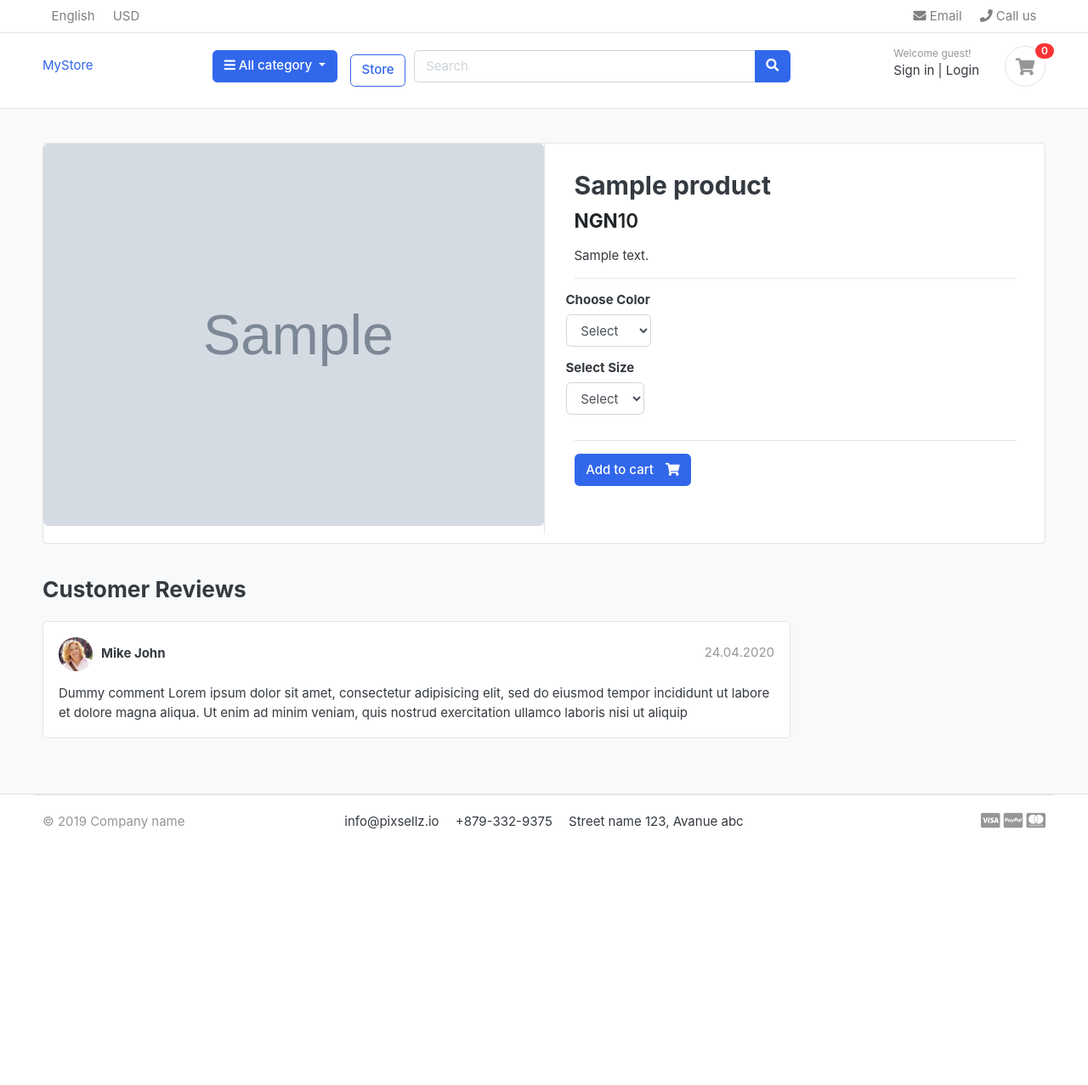
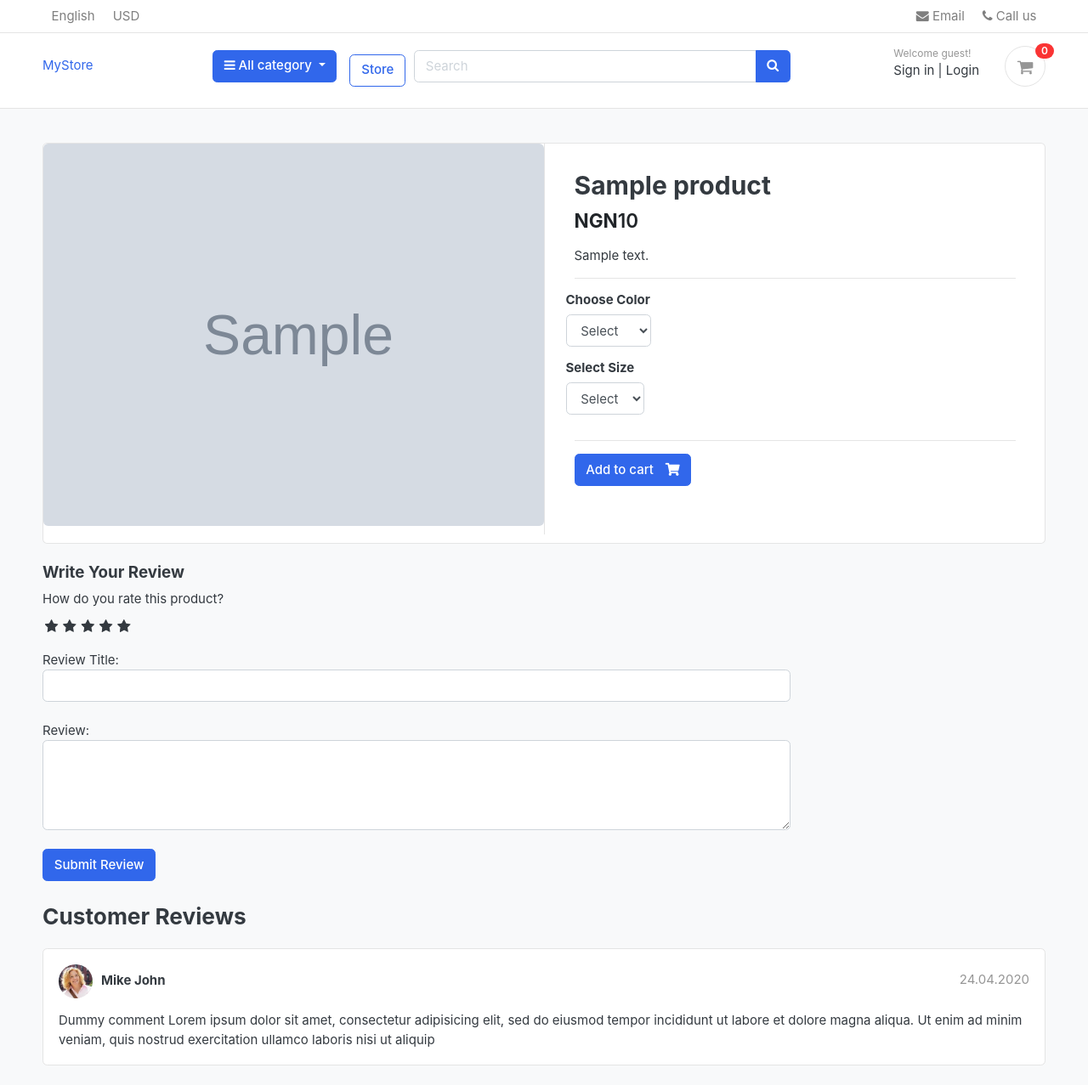
Before and after one commit to unuefeejovwoke/Modern-eccomerce-website, a Django app: a page that uses templates/base.html in a window 1280 px wide. Shown: the top 1277 px of the page at 85% size. Before the commit the page ends 976 px from the top, so only its background shows below. Run offline with Django 3.2, Linux system fonts and the light colour scheme; tables that the repository leaves empty hold one stand-in row (values such as "Sample post"); grey boxes marked "Sample" are stand-in pictures; some libraries are stand-ins or nearby versions; some web fonts are replaced.

Commit message:
styled and created rating system model

```diff
--- /dev/null
+++ b/mystore/static/css/custom.css
@@ -0,0 +1,61 @@
+/* Hide Radio button */
+.rate > input{
+    display: none;
+  }
+
+  .rate{
+    display: inline-block;;
+    border: 0;
+  }
+
+  .rate > label{
+    float: right;
+  }
+
+  /* Showing the stars */
+  .rate > label:before{
+    display: inline-block;
+    font-size: 1.1rem;
+    font-family: FontAwesome;
+    content: "\f005";
+    margin:0;
+    padding:0.3rem .2rem;
+    cursor: pointer;
+  }
+
+  /* Half star */
+  .rate .half:before{
+    content: "\f089";
+    position: absolute;
+    padding-right: 0;
+  }
+
+  /* Click and hover */
+  input:checked ~ label, label:hover ~ label{
+    color: #ffb503;
+  }
+
+  /* hover hightlight */
+  input:checked + label:hover, input:checked ~ label:hover,input:checked ~ label:hover ~ label,
+  label:hover ~ input:checked ~ label{
+    color: #cc9000;
+  }
+
+  .rating-star i{
+    color: #ffb503 !important;
+  }
+
+  ul.thumb{
+    margin:0 auto;
+    padding: 0;
+    float: left;
+  }
+  ul.thumb li{
+    list-style: none;
+    margin: 10px;
+  }
+  ul.thumb li img{
+    width: 80px;
+    height: 80px;
+    border: 1px solid grey;
+  }
--- a/store/admin.py
+++ b/store/admin.py
@@ -1,5 +1,5 @@
 from django.contrib import admin
-from .models import Product, Variation
+from .models import Product, Variation, ReviewRating
 # Register your models here.
 
 class ProductAdmin(admin.ModelAdmin):
@@ -15,3 +15,4 @@ class VariationAdmin(admin.ModelAdmin):
 
 admin.site.register(Product, ProductAdmin)
 admin.site.register(Variation, VariationAdmin)
+admin.site.register(ReviewRating)
--- a/store/models.py
+++ b/store/models.py
@@ -2,6 +2,7 @@ from unicodedata import category
 from django.db import models
 
 from category.models import Category
+from accounts.models import Account
 from django.urls import reverse
 
 # Create your models here.
@@ -46,3 +47,17 @@ class Variation(models.Model):
 
     def __str__(self):
         return self.variation_value
+
+class ReviewRating(models.Model):
+    product = models.ForeignKey(Product, on_delete=models.CASCADE)
+    user = models.ForeignKey(Account, on_delete=models.CASCADE)
+    subject = models.CharField(max_length=100, blank=True)
+    review = models.TextField(max_length=500, blank=True)
+    rating = models.FloatField()
+    ip = models.CharField(max_length=20, blank=True)
+    status = models.BooleanField(default=True)
+    created_at = models.DateTimeField(auto_now_add=True)
+    updated_at = models.DateTimeField(auto_now=True)
+
+    def __str__(self):
+        return self.subject
--- a/store/urls.py
+++ b/store/urls.py
@@ -8,4 +8,5 @@ urlpatterns = [
     path('category/<slug:category_slug>/', views.store, name="products_by_category"),
     path('category/<slug:category_slug>/<slug:product_slug>/', views.product_detail, name="product_detail"),
     path('search/', views.search, name="search"),
+    path('submit_review/<int:product_id>/', views.submit_review, name='submit_review'),
 ]
--- a/store/views.py
+++ b/store/views.py
@@ -1,14 +1,16 @@
 from itertools import product
-from django.shortcuts import render, get_object_or_404
+from django.shortcuts import render, get_object_or_404, redirect
 
 from cart.models import CartItem
-from .models import Product
+from .models import Product, ReviewRating
 from category.models import Category
 from django.db.models import Q
 
 from cart.models import CartItem
 from cart.views import _cart_id
 from django.core.paginator import EmptyPage, PageNotAnInteger, Paginator
+from .forms import ReviewForm
+from django.contrib import messages
 
 from django.http import HttpResponse
 # Create your views here.
@@ -60,3 +62,26 @@ def search(request):
             'keyword':keyword
         }
     return render(request, 'store/store.html', context)
+
+def submit_review(request, product_id):
+    url = request.META.get('HTTP_REFERER')
+    if request.method == 'POST':
+        try:
+            reviews = ReviewRating.objects.get(user__id=request.user.id, product__id=product_id)
+            form = ReviewForm(request.POST, instance=reviews)
+            form.save()
+            messages.success(request, 'Thank you! Your review has been updated.')
+            return redirect(url)
+        except ReviewRating.DoesNotExist:
+            form = ReviewForm(request.POST)
+            if form.is_valid():
+                data = ReviewRating()
+                data.subject = form.cleaned_data['subject']
+                data.rating = form.cleaned_data['rating']
+                data.review = form.cleaned_data['review']
+                data.ip = request.META.get('REMOTE_ADDR')
+                data.product_id = product_id
+                data.user_id = request.user.id
+                data.save()
+                messages.success(request, 'Thank you! Your review has been submitted.')
+                return redirect(url)
--- a/templates/base.html
+++ b/templates/base.html
@@ -24,6 +24,9 @@
 <!-- custom style -->
 <link href="{% static 'css/ui.css' %}" rel="stylesheet" type="text/css"/>
 <link href="{% static 'css/responsive.css' %}" rel="stylesheet" media="only screen and (max-width: 1200px)" />
+
+<link href="{% static 'css/custom.css' %}" rel="stylesheet" type="text/css"/>
+<link rel="stylesheet" href="https://cdnjs.cloudflare.com/ajax/libs/font-awesome/4.7.0/css/font-awesome.min.css">
 
 <!-- custom javascript -->
 <script src="{% static 'js/script.js' %}" type="text/javascript"></script>
--- a/templates/store/product_detail.html
+++ b/templates/store/product_detail.html
@@ -74,6 +74,42 @@
     <div class="row">
                 <div class="col-md-9">
 
+                    <form action="{% url 'submit_review' single_product.id %}" method="POST">
+                        {% csrf_token %}
+                        <h5>Write Your Review</h5>
+                        <div>
+                            <!-- Rating stars -->
+                            <label>How do you rate this product?</label>
+                            <br>
+                            <div class="rate">
+                                <input type="radio" name="rating" id="rating10" value="5" required /><label for="rating10" title="5"></label>
+                                <input type="radio" name="rating" id="rating9" value="4.5" required /><label for="rating9" title="4.5" class="half"></label>
+                                <input type="radio" name="rating" id="rating8" value="4" required /><label for="rating8" title="4"></label>
+                                <input type="radio" name="rating" id="rating7" value="3.5" required /><label for="rating7" title="3.5" class="half"></label>
+                                <input type="radio" name="rating" id="rating6" value="3" required /><label for="rating6" title="3"></label>
+                                <input type="radio" name="rating" id="rating5" value="2.5" required /><label for="rating5" title="2.5" class="half"></label>
+                                <input type="radio" name="rating" id="rating4" value="2" required /><label for="rating4" title="2"></label>
+                                <input type="radio" name="rating" id="rating3" value="1.5" required /><label for="rating3" title="1.5" class="half"></label>
+                                <input type="radio" name="rating" id="rating2" value="1" required /><label for="rating2" title="1"></label>
+                                <input type="radio" name="rating" id="rating1" value="0.5" required /><label for="rating1" title="0.5" class="half"></label>
+                            </div>
+    <br>
+
+                            Review Title:
+                            <input type="text" class="form-control" name="subject">
+                            <br>
+                            Review:
+                            <textarea name="review" rows="4" class="form-control"></textarea>
+                            <br>
+                            <input type="submit" value="Submit Review" class="btn btn-primary">
+                        </div>
+
+    </div>
+
+                        </div>
+    {% include 'includes/alerts.html' %}
+                    </form>
+
         <header class="section-heading">
             <h3>Customer Reviews </h3>
 
```
Also changed, not shown: static/css/custom.css (added, +61 -0 lines), store/forms.py (added, +7 -0 lines), store/migrations/0003_reviewrating.py (added).
